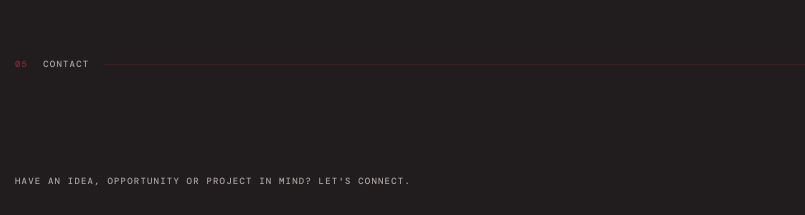
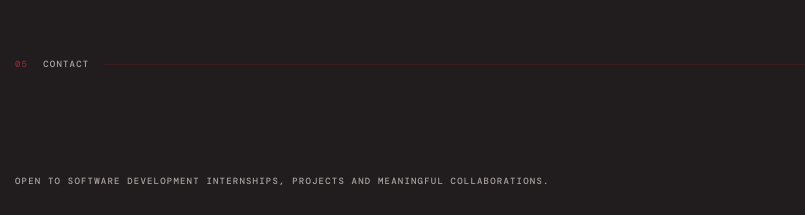
Before and after one commit to aishwaryaanbu843-arch/baby-portfolio, a React (Vite) app: page / in a window 1280 px wide. Shown: the part 9061-9276 px from the top of the page, without its empty margins (0-805 px from the left). Built offline with nearby package versions, Linux system fonts and the light colour scheme.

Commit message:
Improve contact section

```diff
--- a/src/App.jsx
+++ b/src/App.jsx
@@ -343,7 +343,16 @@ function App() {
         </section>
 
 
-        <section className="contact-section" id="contact"><div className="contact-inner"><div className="section-top"><span className="section-number">05</span><span className="eyebrow">Contact</span><span className="section-rule" /></div><p className="contact-kicker">Have an idea, opportunity or project in mind? Let's connect.</p><h2>Let's create<br /><i>something.</i></h2><div className="contact-links"><a href="mailto:bhuvanesh1102006@gmail.com">Email <span>bhuvanesh1102006@gmail.com ↗</span></a><a href="https://linkedin.com/in/bhuvanesh1102006" target="_blank" rel="noreferrer">LinkedIn <span>linkedin.com/in/bhuvanesh1102006 ↗</span></a><a href="https://github.com/Bhuvanesh0097" target="_blank" rel="noreferrer">GitHub <span>github.com/Bhuvanesh0097 ↗</span></a></div><div className="contact-bottom"><span>Open to conversations</span><span>Based in India · Available remotely</span></div></div></section>
+        <section className="contact-section" id="contact"><div className="contact-inner"><div className="section-top"><span className="section-number">05</span><span className="eyebrow">Contact</span><span className="section-rule" /></div>
+
+<p className="contact-kicker">
+  Open to software development internships, projects and meaningful collaborations.
+</p>
+
+<h2>
+  Let's create<br />
+  <i>something.</i>
+</h2><div className="contact-links"><a href="mailto:bhuvanesh1102006@gmail.com">Email <span>bhuvanesh1102006@gmail.com ↗</span></a><a href="https://linkedin.com/in/bhuvanesh1102006" target="_blank" rel="noreferrer">LinkedIn <span>linkedin.com/in/bhuvanesh1102006 ↗</span></a><a href="https://github.com/Bhuvanesh0097" target="_blank" rel="noreferrer">GitHub <span>github.com/Bhuvanesh0097 ↗</span></a></div><div className="contact-bottom"><span>Open to conversations</span><span>Based in India · Available remotely</span></div></div></section>
       </main>
 
       <footer><strong>Bhuvanesh S</strong><span>Built with curiosity, code &amp; creativity.</span><span>© 2026</span></footer>
```
Also changed, not shown: 1 other file (tests, documents, lock files or other folders).
